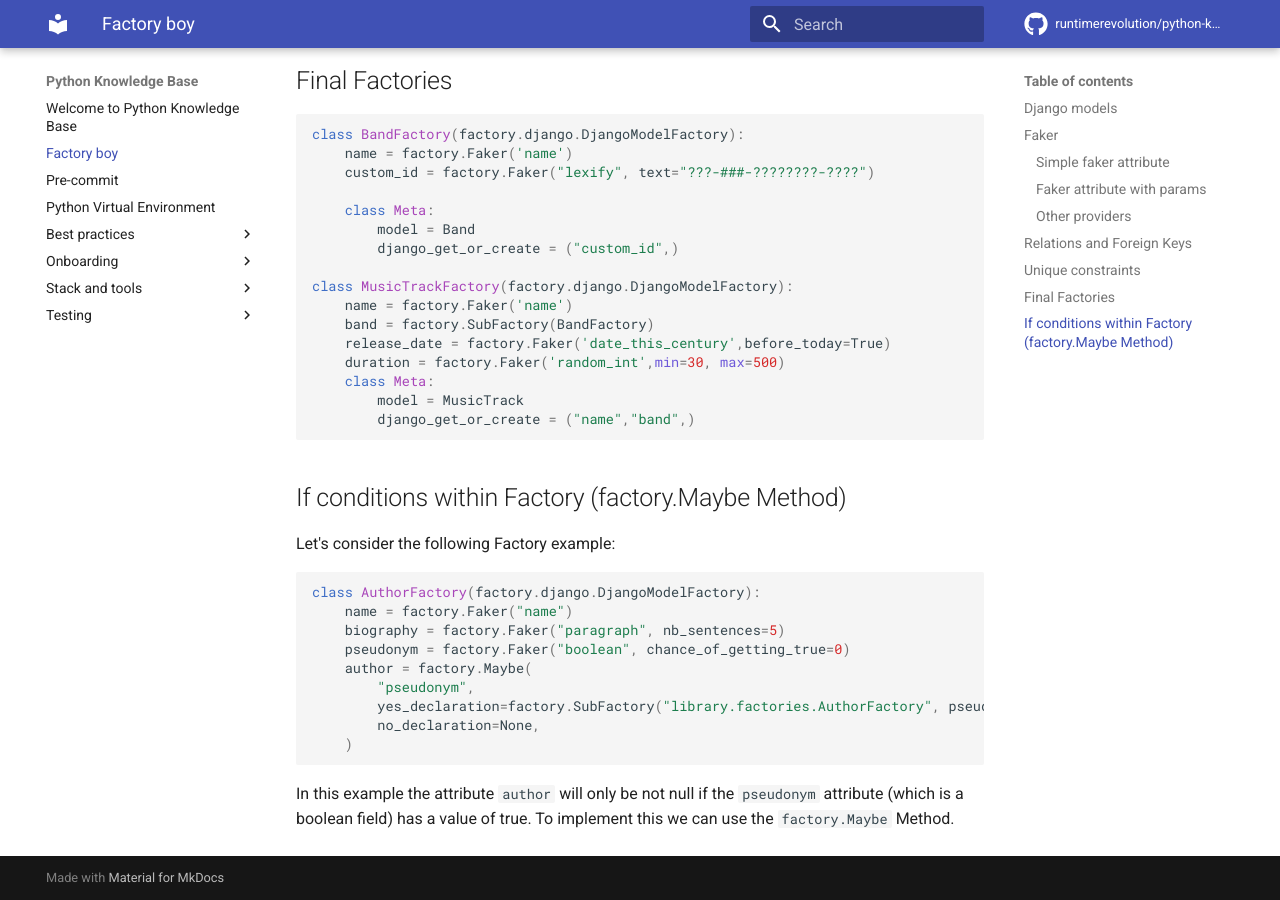
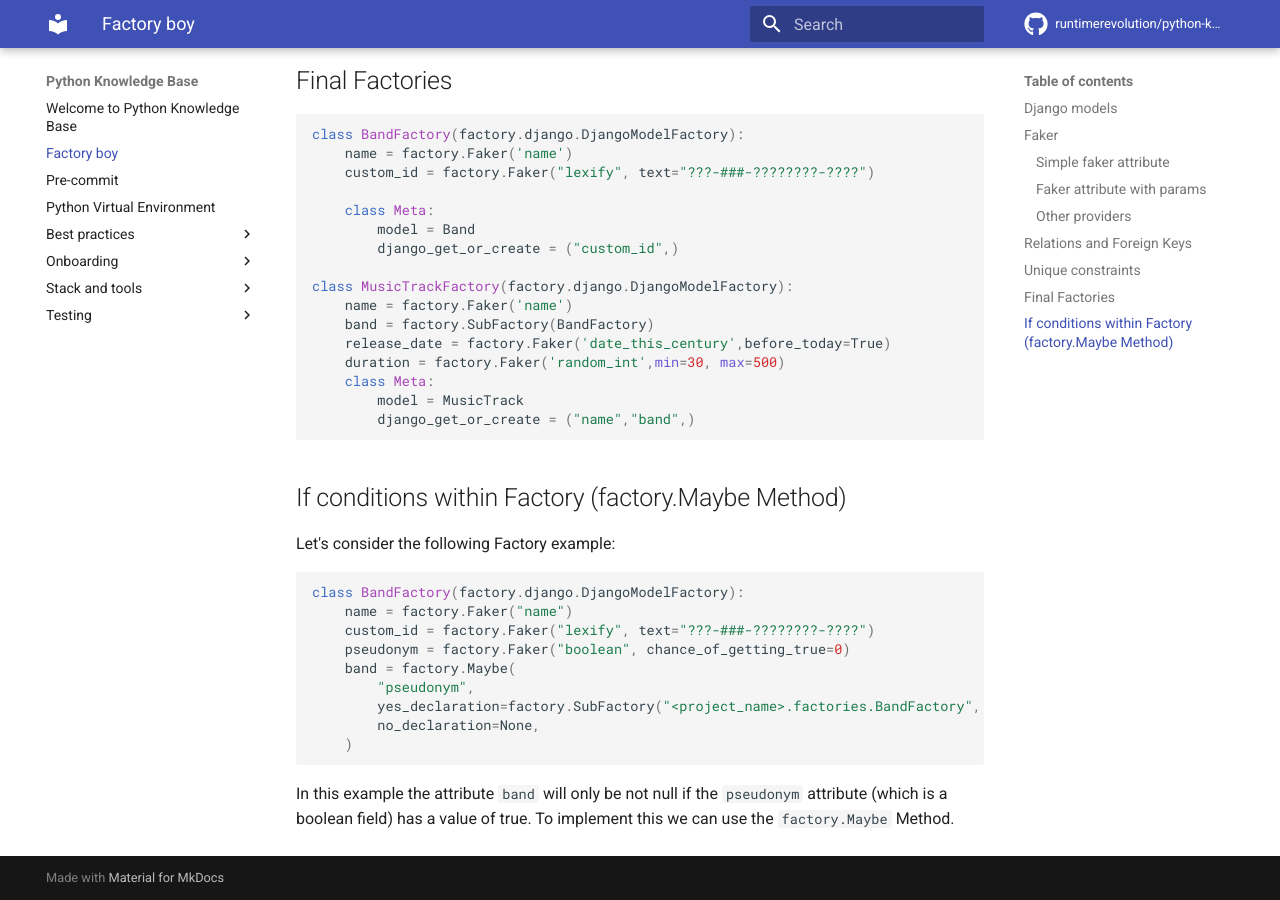
Before and after one commit to runtimerevolution/python-knowledge-base, an MkDocs documentation site: the page built from docs/factory_boy.md, in a window 1280 px wide and 900 px high, scrolled down 2708 px. Built offline with MkDocs 1.6.1 and Material for MkDocs 9.7.7, drawn with Linux system fonts in a browser that asks for light colours; emoji names are drawn with the system emoji font; comment, search, counter and statistics services are not loaded.

Commit message:
Updated Factories Maybe Method

````diff
--- a/docs/factory_boy.md
+++ b/docs/factory_boy.md
@@ -143,16 +143,16 @@ class MusicTrackFactory(factory.django.DjangoModelFactory):
 Let's consider the following Factory example:
 
 ```python
-class AuthorFactory(factory.django.DjangoModelFactory):
+class BandFactory(factory.django.DjangoModelFactory):
     name = factory.Faker("name")
-    biography = factory.Faker("paragraph", nb_sentences=5)
+    custom_id = factory.Faker("lexify", text="???-###-????????-????")
     pseudonym = factory.Faker("boolean", chance_of_getting_true=0)
-    author = factory.Maybe(
+    band = factory.Maybe(
         "pseudonym",
-        yes_declaration=factory.SubFactory("library.factories.AuthorFactory", pseudonym=False),
+        yes_declaration=factory.SubFactory("<project_name>.factories.BandFactory", pseudonym=False),
         no_declaration=None,
     )
 ```
 
-In this example the attribute `author` will only be not null if the `pseudonym` attribute (which is a boolean field) has a value of true.
+In this example the attribute `band` will only be not null if the `pseudonym` attribute (which is a boolean field) has a value of true.
 To implement this we can use the `factory.Maybe` Method.
````
